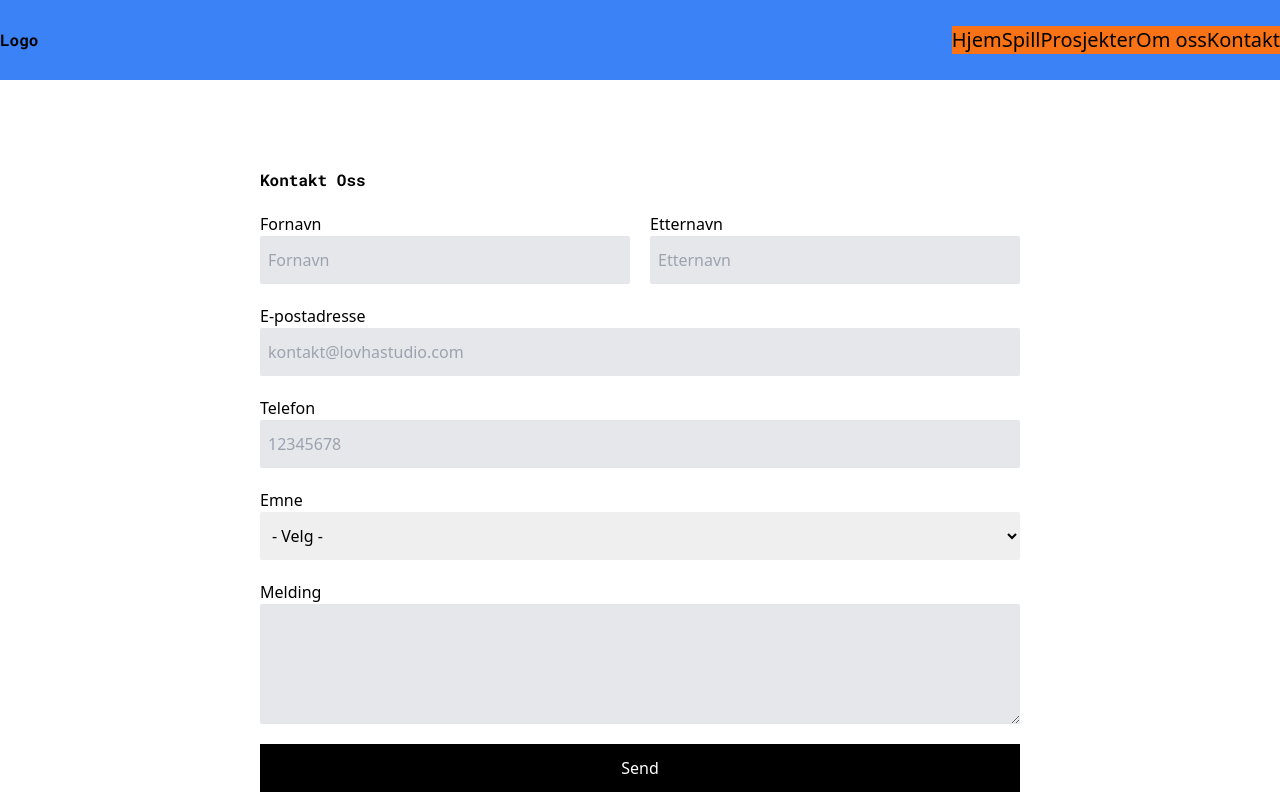
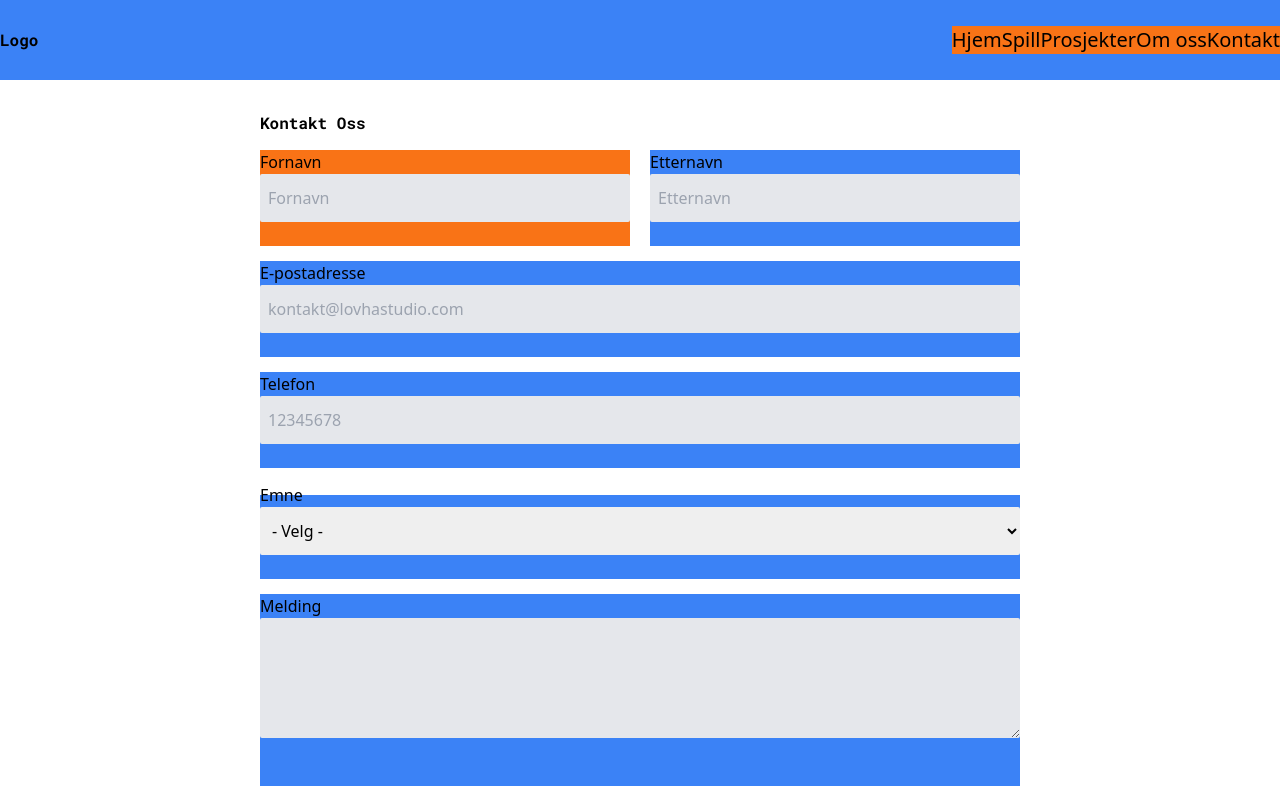
Before and after one commit to jmjjmj994/lovha-vite, a React (Vite) app: page /contact in a window 1280 px wide. Shown: the top 800 px of the page. Built offline with nearby package versions, Linux system fonts and the light colour scheme; no server answers; a web font is replaced by a local one.

Commit message:
Added errors for form

```diff
--- a/src/routes/contact/features/Form/Form.tsx
+++ b/src/routes/contact/features/Form/Form.tsx
@@ -36,7 +36,6 @@ function Form() {
     subject: '',
     textArea: '',
   });
-  console.log(error);
 
   function handleFormData({ id, value }: { id: string; value: string }) {
     setFormData((previous) => ({ ...previous, [id]: value }));
@@ -58,26 +57,44 @@ function Form() {
     };
     if (firstName.trim() === '') {
       inputError.firstName = 'First name is required';
+      firstNameRef.current.style = 'outline: 1px solid red';
+    } else {
+      firstNameRef.current.style = 'outline:1px solid green';
     }
 
     if (lastName.trim() === '') {
       inputError.lastName = 'Last name is required';
+      lastNameRef.current.style = 'outline: 1px solid red';
+    } else {
+      lastNameRef.current.style = 'outline:1px solid green';
     }
 
     if (!emailRegex.test(email)) {
       inputError.email = 'Invalid email address';
+      emailRef.current.style = 'outline: 1px solid red';
+    } else {
+      emailRef.current.style = 'outline:1px solid green';
     }
 
     if (!telephoneRegex.test(telephone)) {
       inputError.telephone = 'Invalid telephone number';
+      telephoneRef.current.style = 'outline: 1px solid red';
+    } else {
+      telephoneRef.current.style = 'outline:1px solid green';
     }
 
     if (subject.trim() === '') {
       inputError.subject = 'Subject is required';
+      subjectRef.current.style = 'outline: 1px solid red';
+    } else {
+      subjectRef.current.style = 'outline:1px solid green';
     }
 
     if (textArea.trim() === '') {
       inputError.textArea = 'Message is required';
+      textAreaRef.current.style = 'outline: 1px solid red';
+    } else {
+      textAreaRef.current.style = 'outline:1px solid green';
     }
 
     setError(inputError);
@@ -122,12 +139,13 @@ function Form() {
   return (
     <form
       onSubmit={handleSubmit}
-      className="flex flex-col gap-[20px] max-w-[50rem] w-full px-5 "
+      className="flex flex-col gap-[15px] max-w-[50rem] w-full px-5 "
     >
       <h1 className="text-left">Kontakt Oss</h1>
       <ContactFormInput
         onInputChange={handleFormData}
         formData={formData}
+        error={error}
         firstNameRef={firstNameRef}
         lastNameRef={lastNameRef}
         emailRef={emailRef}
@@ -149,13 +167,16 @@ type ContactFormInputProps = {
   textArea: string;
 };
 
-function ContactFormInput({ onInputChange, formData, ...refs }) {
-  console.log(refs);
+function ContactFormInput({ onInputChange, error, formData, ...refs }) {
   const { firstName, lastName, email, telephone, subject, textArea } = formData;
+  function errorHandler(error) {
+    return <label htmlFor={error}>{error}</label>;
+  }
+
   return (
     <>
       <div className="flex flex-wrap justify-between gap-[20px]">
-        <div className="flex flex-col grow">
+        <div className="flex flex-col grow bg-orange-500 min-h-[6rem]">
           <label htmlFor="first-name">Fornavn</label>
           <input
             className="py-2 lg:py-3 rounded-sm pl-2 bg-gray-200"
@@ -169,57 +190,65 @@ function ContactFormInput({ onInputChange, formData, ...refs }) {
               onInputChange({ id: 'firstName', value: e.target.value })
             }
           />
+          {error.firstName && errorHandler(error.firstName)}
         </div>
 
-        <div className="flex flex-col grow">
+        <div className="flex flex-col grow min-h-[6rem] bg-blue-500">
           <label htmlFor="lastName">Etternavn</label>
           <input
             className="py-2 lg:py-3 rounded-sm pl-2 bg-gray-200"
             type="text"
             id="lastName"
             name="lastName"
+            ref={refs.lastNameRef}
             placeholder="Etternavn"
             value={lastName}
             onChange={(e) =>
               onInputChange({ id: 'lastName', value: e.target.value })
             }
           />
+          {error.lastName && errorHandler(error.lastName)}
         </div>
       </div>
-      <div className="flex flex-col">
+      <div className="flex flex-col min-h-[6rem] bg-blue-500">
         <label htmlFor="email">E-postadresse</label>
         <input
           className="py-2 lg:py-3 rounded-sm pl-2 bg-gray-200"
           type="email"
           id="email"
           name="email"
+          ref={refs.emailRef}
           placeholder="kontakt@lovhastudio.com"
           value={email}
           onChange={(e) =>
             onInputChange({ id: 'email', value: e.target.value })
           }
         />
+        {error.email && errorHandler(error.email)}
       </div>
-      <div className="flex flex-col">
+      <div className="flex flex-col min-h-[6rem] bg-blue-500">
         <label htmlFor="telephone">Telefon</label>
         <input
           className="py-2 lg:py-3 rounded-sm pl-2 bg-gray-200"
           type="tel"
           id="telephone"
           name="telephone"
+          ref={refs.telephoneRef}
           placeholder="12345678"
           value={telephone}
           onChange={(e) =>
             onInputChange({ id: 'telephone', value: e.target.value })
           }
         />
+        {error.telephone && errorHandler(error.telephone)}
       </div>
 
-      <fieldset className="flex flex-col ">
+      <fieldset className="flex flex-col min-h-[6rem] bg-blue-500">
         <legend>Emne</legend>
         <select
           aria-label="subject"
           value={subject}
+          ref={refs.subjectRef}
           onChange={(e) =>
             onInputChange({ id: 'subject', value: e.target.value })
           }
@@ -234,8 +263,9 @@ function ContactFormInput({ onInputChange, formData, ...refs }) {
           <option value="jobb">Jobb i Lovha</option>
           <option value="annet">Annet</option>
         </select>
+        {error.subject && errorHandler(error.subject)}
       </fieldset>
-      <div className="flex flex-col">
+      <div className="flex flex-col min-h-[12rem] bg-blue-500">
         <label htmlFor="message">Melding</label>
         <textarea
           maxLength={250}
@@ -244,11 +274,13 @@ function ContactFormInput({ onInputChange, formData, ...refs }) {
           id="message"
           cols={0}
           rows={5}
+          ref={refs.textAreaRef}
           value={textArea}
           onChange={(e) =>
             onInputChange({ id: 'textArea', value: e.target.value })
           }
         ></textarea>
+        {error.textArea && errorHandler(error.textArea)}
       </div>
 
       <button type="submit" className="py-2 lg:py-3 bg-black text-white">
```
